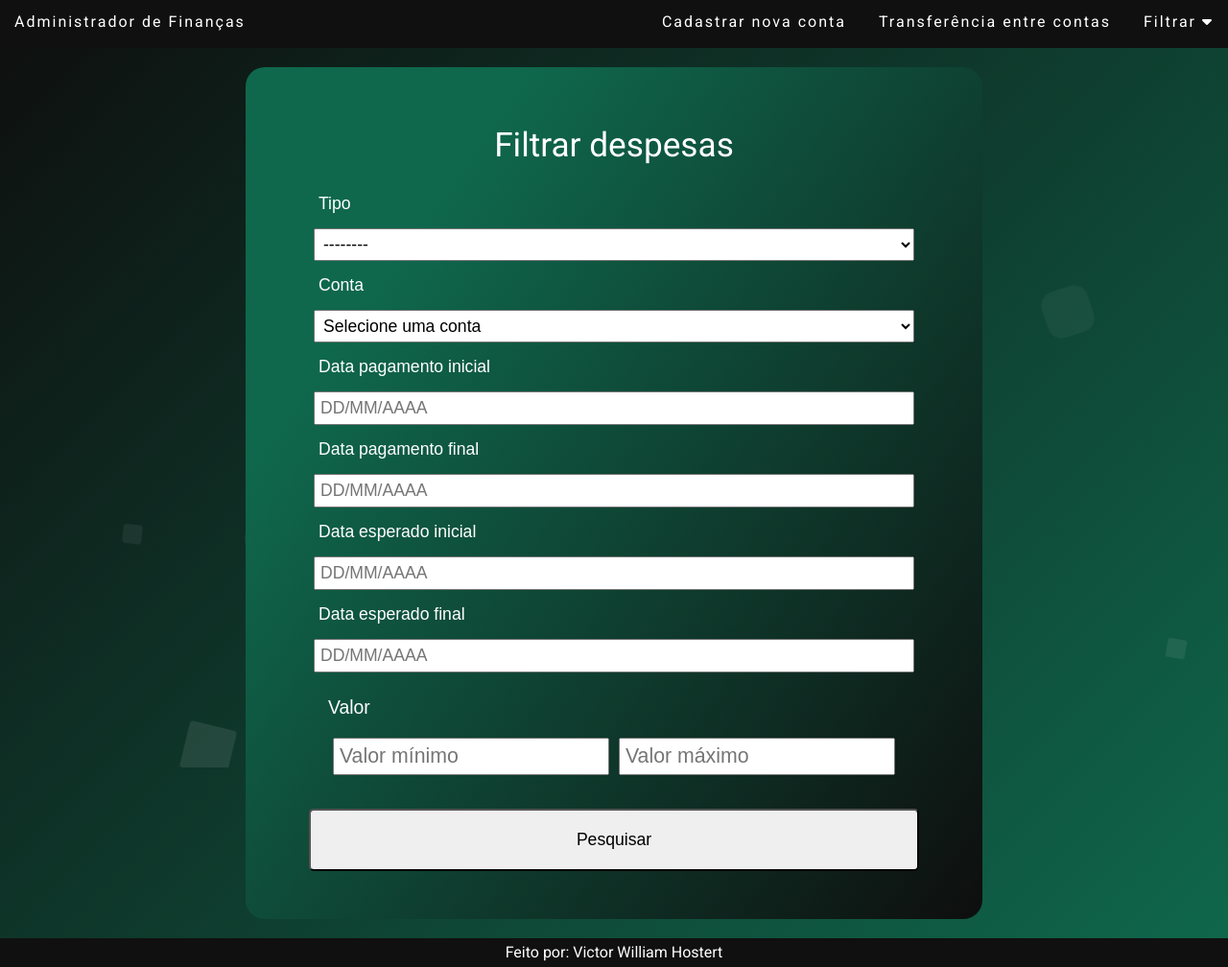
After one commit to victorhostert/DesafioPubFuture, a Django app: page /despesas/filtrar/ in a window 1280 px wide. The commit adds this page. Shown: the whole page at 96% size. Run offline with Django 4.2, Linux system fonts and the light colour scheme; some libraries are stand-ins or nearby versions.

Commit message:
feat: Adicionada pesquisa por despesa

```diff
--- a/despesas/forms.py
+++ b/despesas/forms.py
@@ -1,4 +1,6 @@
 from django import forms
+from django.db.utils import OperationalError
+from contas.models import Contas
 from .models import Despesas
 
 class CriarDespesaForm(forms.ModelForm):
@@ -24,3 +26,23 @@ class CriarDespesaForm(forms.ModelForm):
         if valor > saldo:
             raise forms.ValidationError('O valor da despesa é superior ao saldo disponível')
         return valor
+
+
+class FiltrarDespesaForm(forms.Form):
+    contas_opcoes = [
+        ('', 'Selecione uma conta')
+    ]
+    try:
+        for conta in Contas.objects.all().order_by('id'):
+            contas_opcoes.append((conta.id, conta))
+    except OperationalError:
+        contas_opcoes = []
+
+    valor_min = forms.FloatField(required=False, widget=forms.TextInput(attrs={"placeholder": "Valor mínimo"}))
+    valor_max = forms.FloatField(required=False, widget=forms.TextInput(attrs={"placeholder": "Valor máximo"}))
+    tipo = forms.ChoiceField(required=False, choices=Despesas.opcoes_tipo_despesa, label="Tipo")
+    conta = forms.ChoiceField(required=False, choices=contas_opcoes, label="Conta")
+    data_pagamento_inicial = forms.CharField(required=False, max_length=255, widget=forms.TextInput(attrs={"placeholder": "DD/MM/AAAA"}))
+    data_pagamento_final = forms.CharField(required=False, max_length=255, widget=forms.TextInput(attrs={"placeholder": "DD/MM/AAAA"}))
+    data_esperado_inicial = forms.CharField(required=False, max_length=255, widget=forms.TextInput(attrs={"placeholder": "DD/MM/AAAA"}))
+    data_esperado_final = forms.CharField(required=False, max_length=255, widget=forms.TextInput(attrs={"placeholder": "DD/MM/AAAA"}))
--- a/despesas/models.py
+++ b/despesas/models.py
@@ -17,11 +17,11 @@ class Despesas(models.Model):
     ]
 
     valor = models.FloatField()
-    dataPagamento = models.DateField(verbose_name='Data recebimento')
-    dataPagamentoEsperado = models.DateField(verbose_name='Data recebimento esperado', null=True, blank=True)
+    dataPagamento = models.DateField(verbose_name='Data pagamento')
+    dataPagamentoEsperado = models.DateField(verbose_name='Data pagamento esperado', null=True, blank=True)
     conta = models.ForeignKey(Contas, on_delete=CASCADE)
     tipoDespesa = models.CharField(max_length=2, choices=opcoes_tipo_despesa, verbose_name='Tipo')
 
 
     def __str__(self) -> str:
-        return f'{self.tipoReceita} - {self.valor}'
+        return f'{self.tipoDespesa} - {self.valor}'
--- a/despesas/templates/cadastrar_despesa.html
+++ b/despesas/templates/cadastrar_despesa.html
@@ -3,6 +3,7 @@
 {% block 'titulo' %}Administrador de Finanças{% endblock %}
 
 {% block 'conteudo' %}
+<div class="wrapper">
     <div class="formulario">
         <h2>Cadastrar uma nova despesa:</h2>
         <form action="{% url 'despesas:cadastrar' conta.id %}" method="post">
@@ -11,9 +12,10 @@
             <button type="submit">Cadastrar despesa</button>
         </form>
     </div>
+</div>
 <script>
     $('#id_valor').mask('###.00', {reverse: true});
-    $('#id_dataRecebimento').mask('00/00/0000');
-    $('#id_dataRecebimentoEsperado').mask('00/00/0000');
+    $('#id_dataPagamento').mask('00/00/0000');
+    $('#id_dataPagamentoEsperado').mask('00/00/0000');
 </script>
 {% endblock %}
--- /dev/null
+++ b/despesas/templates/filtrar_despesa.html
@@ -0,0 +1,42 @@
+{% extends 'base.html' %}
+
+{% block 'titulo' %}Administrador de Finanças{% endblock %}
+
+{% block 'conteudo' %}
+<div class="wrapper">
+    <div class="formulario">
+        <h1>Filtrar despesas</h1>
+        <form action="{% url 'despesas:filtrar' %}" method="post">
+            {% csrf_token %}
+            {% if form.errors %}
+                <ul class="errors">
+                    {% for error in form.errors %}
+                        <li>{{ error }}</li>
+                    {% endfor %}
+                </ul>
+            {% endif %}
+
+            {% csrf_token %}
+            {% for field in form %}
+                {% if field.name != "valor_min" and field.name != "valor_max" %}
+                    <label>{{ field.label }}</label>
+                    {{ field }}
+                {% endif %}
+            {% endfor %}
+            <div class="saldo_field">
+                <p>Valor</p>
+                <p>{{ form.valor_min }} {{ form.valor_max }}</p>
+            </div>
+            <button type="submit">Pesquisar</button>
+        </form>
+    </div>
+</div>
+<script>
+    $('#id_valor_min').mask('###.00', {reverse: true});
+    $('#id_valor_max').mask('###.00', {reverse: true});
+    $('#id_data_pagamento_inicial').mask('00/00/0000');
+    $('#id_data_pagamento_final').mask('00/00/0000');
+    $('#id_data_esperado_inicial').mask('00/00/0000');
+    $('#id_data_esperado_final').mask('00/00/0000');
+</script>
+{% endblock %}
--- a/despesas/urls.py
+++ b/despesas/urls.py
@@ -5,6 +5,7 @@ app_name = 'despesas'
 
 urlpatterns = [
     path('cadastrar/<int:id>', views.cadastrar_despesa_view, name='cadastrar'),
+    path('filtrar/', views.filtrar_despesa_view, name='filtrar'),
     path('<int:id>/', views.detalhe_despesa_view, name='detalhe'),
     path('<int:id>/atualizar/', views.atualizar_despesa_view, name='atualizar'),
     path('<int:id>/deletar/', views.deletar_despesa_view, name='deletar'),
--- a/despesas/views.py
+++ b/despesas/views.py
@@ -1,8 +1,65 @@
 from django.shortcuts import redirect, render
 from despesas.models import Despesas
-from .forms import CriarDespesaForm
+from .forms import CriarDespesaForm, FiltrarDespesaForm
 from contas.models import Contas
+from receitas.views import formatar_datas
 
+def pesquisar_despesas(request):
+    despesas = Despesas.objects.all().order_by('id')
+    valor_min = request.POST.get('valor_min')
+    valor_max = request.POST.get('valor_max')
+    tipo = request.POST.get('tipo')
+    conta = request.POST.get('conta')
+    data_pagamento_inicial = request.POST.get('data_pagamento_inicial')
+    data_pagamento_final = request.POST.get('data_pagamento_final')
+    data_esperado_inicial = request.POST.get('data_esperado_inicial')
+    data_esperado_final = request.POST.get('data_esperado_final')
+
+    if not despesas:
+        return None
+
+    if conta == '':
+        conta = Contas.objects.all()
+    despesas = despesas.filter(conta__in=conta)
+
+    if valor_min == '':
+        valor_min = 0
+    if valor_max == '':
+        valor_max = 9999999.99
+    despesas = despesas.filter(valor__gte=valor_min, valor__lte=valor_max)
+
+    if tipo and tipo != '':
+        despesas = despesas.filter(tipoDespesa__iexact=tipo)
+
+    if data_pagamento_inicial and data_pagamento_inicial != '' and \
+        data_pagamento_final and data_pagamento_final != '':
+        data_pagamento_inicial = formatar_datas(data_pagamento_inicial)
+        data_pagamento_final = formatar_datas(data_pagamento_final)
+        despesas = despesas.filter(dataPagamento__range=[data_pagamento_inicial, data_pagamento_final])
+
+    if data_esperado_inicial and data_esperado_inicial != '' and \
+        data_esperado_final and data_esperado_final != '':
+        data_esperado_inicial = formatar_datas(data_esperado_inicial)
+        data_esperado_final = formatar_datas(data_esperado_final)
+        despesas = despesas.filter(dataPagamentoEsperado__range=[data_esperado_inicial, data_esperado_final])
+
+    if data_pagamento_inicial and data_pagamento_inicial != '':
+        data_pagamento_inicial = formatar_datas(data_pagamento_inicial)
+        despesas = despesas.filter(dataPagamento__gte=data_pagamento_inicial)
+
+    if data_pagamento_final and data_pagamento_final != '':
+        data_pagamento_final = formatar_datas(data_pagamento_final)
+        despesas = despesas.filter(dataPagamento__lte=data_pagamento_final)
+
+    if data_esperado_inicial and data_esperado_inicial != '':
+        data_esperado_inicial = formatar_datas(data_esperado_inicial)
+        despesas = despesas.filter(dataPagamentoEsperado__gte=data_esperado_inicial)
+
+    if data_esperado_final and data_esperado_final != '':
+        data_esperado_final = formatar_datas(data_esperado_final)
+        despesas = despesas.filter(dataPagamentoEsperado__lte=data_esperado_final)
+
+    return despesas
 
 def cadastrar_despesa_view(request, id):
     conta = Contas.objects.get(id=id)
@@ -52,3 +109,13 @@ def deletar_despesa_view(request, id):
         return redirect('contas:detalhes', id=conta.id)
     else:
         return render(request, 'deletar_despesa.html', {'despesa': despesa})
+
+
+def filtrar_despesa_view(request):
+    if request.method == 'POST':
+        form = FiltrarDespesaForm(request.POST)
+        despesas = pesquisar_despesas(request)
+        return render(request, 'resultados_filtro_despesa.html', {'form': form, 'despesas': despesas})
+    else:
+        form = FiltrarDespesaForm()
+    return render(request, 'filtrar_despesa.html', {'form': form})
--- a/templates/base.html
+++ b/templates/base.html
@@ -28,7 +28,7 @@
                 <div class="dropdown-content" id="dropdown_list">
                     <li><a href="{% url 'contas:filtrar' %}">Contas</a></li>
                     <li><a href="{% url 'receitas:filtrar' %}">Receitas</a></li>
-                    <li><a href="#">Despesas</a></li>
+                    <li><a href="{% url 'despesas:filtrar' %}">Despesas</a></li>
                 </div>
             </ul>
         </nav>
```
Also changed, not shown: despesas/templates/resultados_filtro_despesa.html (added, +43 -0 lines), contas/migrations/0001_initial.py, despesas/migrations/0001_initial.py, receitas/migrations/0001_initial.py. Lines whose indentation alone changed are shown as unchanged.
